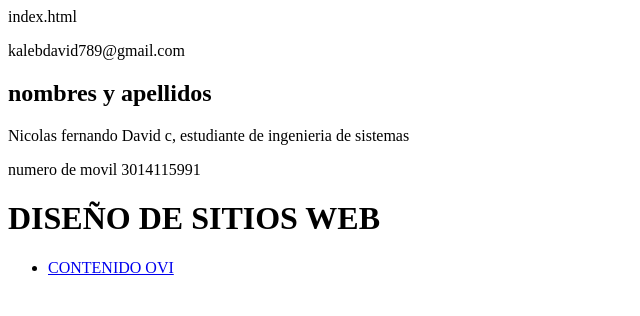
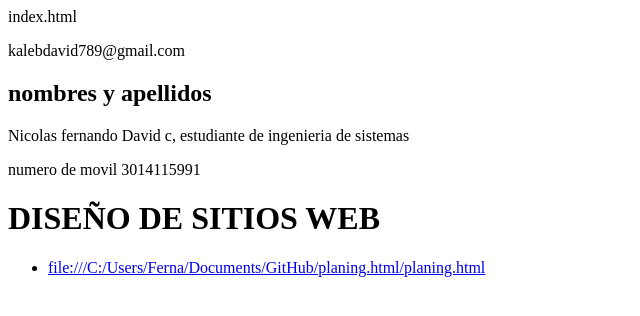
Before and after one commit to fernando351/index.html, a plain HTML site: page index.html in a window 1280 px wide. Shown: the whole page, without its empty margins (0-640 px from the left). Drawn offline with Linux system fonts and the light colour scheme.

Commit message:
v2
cambio enlace r16

```diff
--- a/index.html
+++ b/index.html
@@ -13,7 +13,7 @@ index.html
 <body>
     <nav>
         <ul class="menu">
-            <li><a href= Documentos"planing.html">CONTENIDO OVI </li></a>
+            <li><a href= "planing.html">file:///C:/Users/Ferna/Documents/GitHub/planing.html/planing.html </li></a>
         </ul>
     </nav>
 </body>
```
